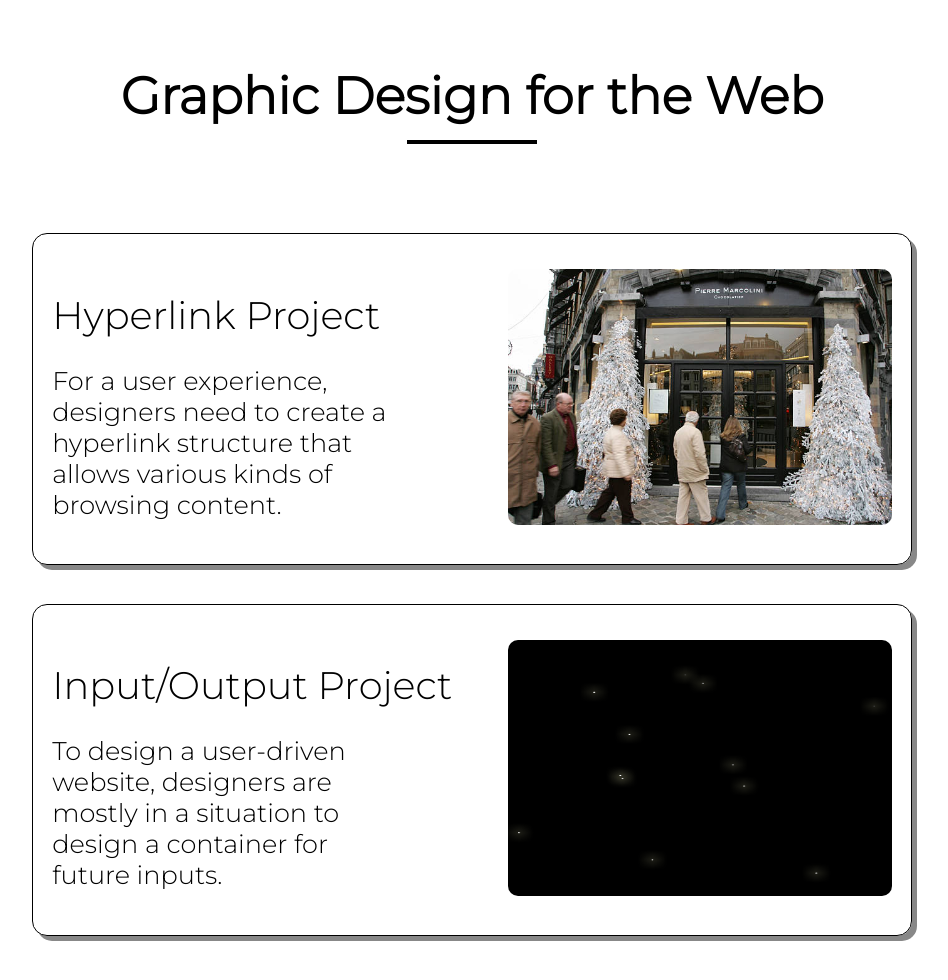
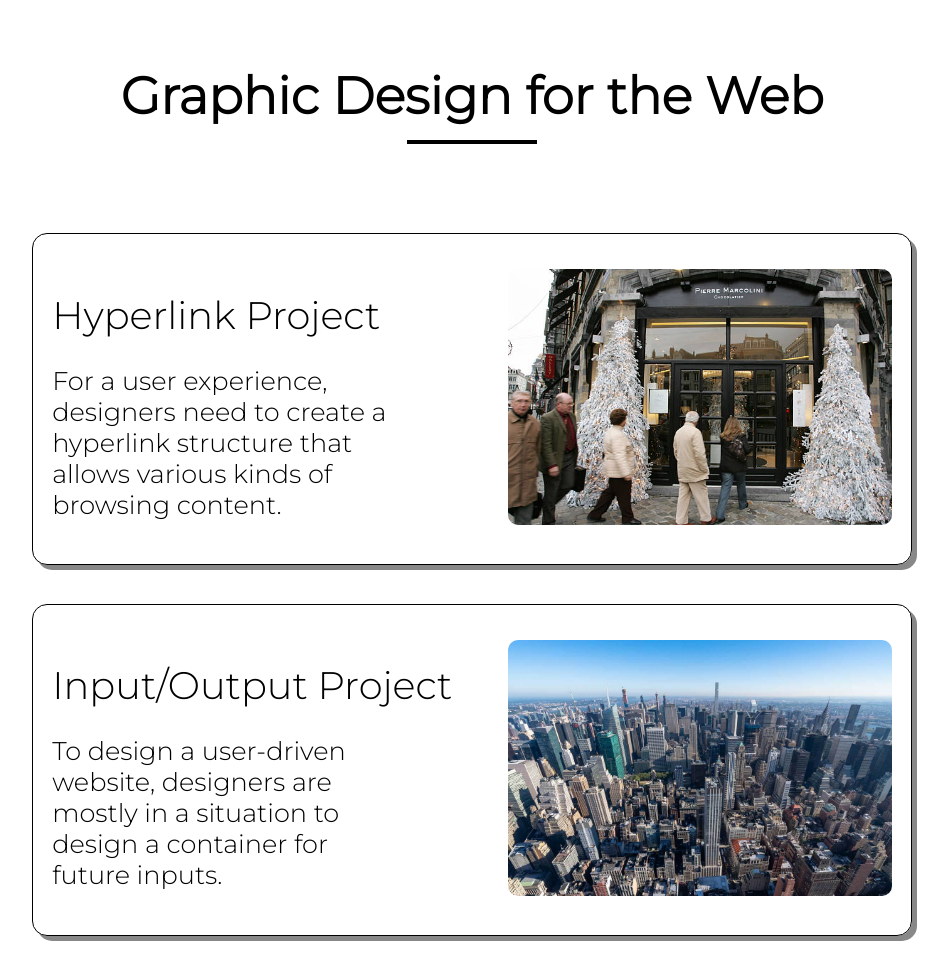
Before and after one commit to sduraide/gdfwf20, a plain HTML site: page index.html in a window 1280 px wide. Shown: the whole page, without its empty margins (168-1116 px from the left). Drawn offline with Linux system fonts and the light colour scheme.

Commit message:
changed images

```diff
--- a/index.html
+++ b/index.html
@@ -35,7 +35,7 @@
             </div>
 
             <div>
-                <img class="project-image" src="./images/io.png">
+                <img class="project-image" src="./images/io.jpg">
             </div>
 
         </div>
```
Also changed, not shown: images/hyperlink.jpeg (deleted), images/io.jpg (added), images/io.png (deleted).
